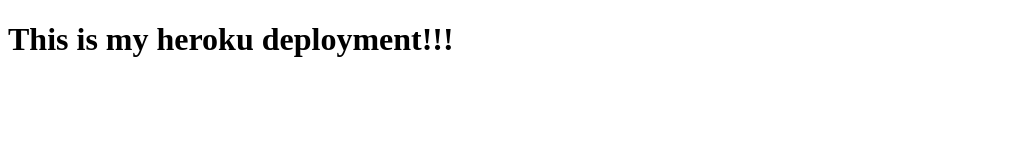
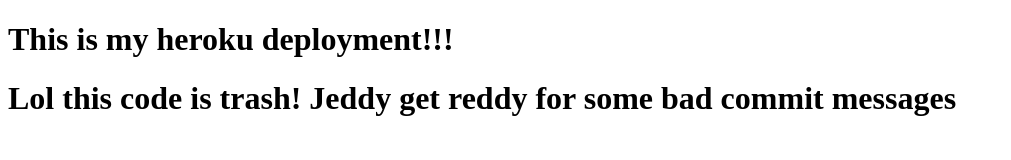
Before and after one commit to Natedow91/deployment-package, a website: page index.html in a window 1280 px wide. Shown: the whole page, without its empty margins (0-1011 px from the left). Drawn offline with Linux system fonts and the light colour scheme.

Commit message:
get ready for trash Jeddy

```diff
--- a/index.html
+++ b/index.html
@@ -8,5 +8,6 @@
 </head>
 <body>
   <h1>This is my heroku deployment!!!</h1>
+  <h1>Lol this code is trash! Jeddy get reddy for some bad commit messages</h1>
 </body>
 </html>
```
